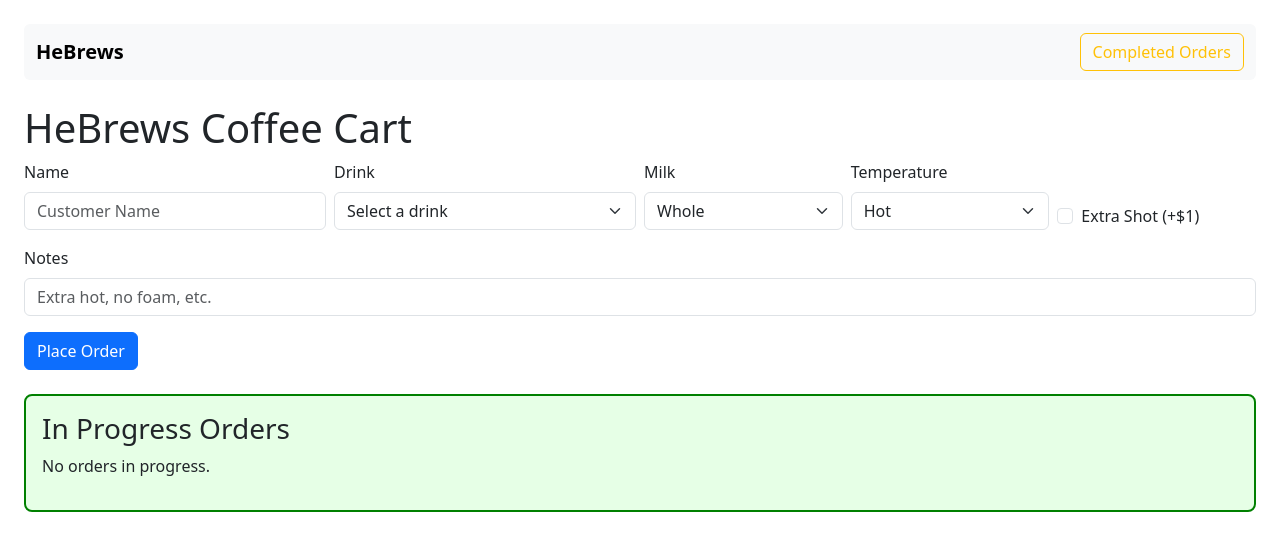
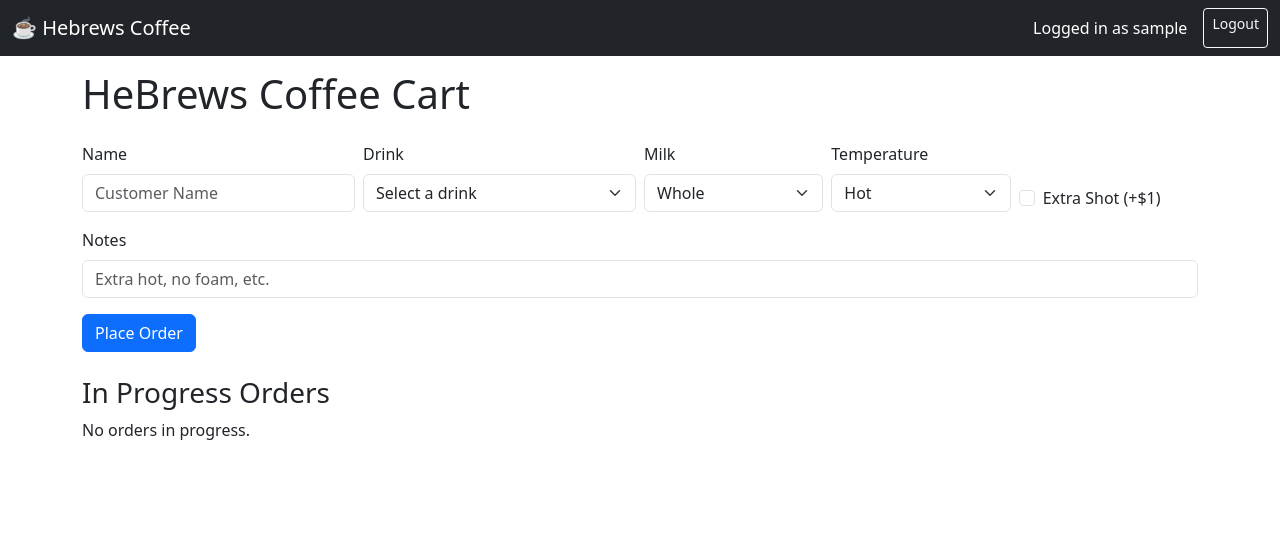
Before and after one commit to kyoussef777/st-marks-fiteer, a Flask app: page / in a window 1280 px wide. Shown: the top 551 px of the page. Run offline with Flask 3, Linux system fonts and the light colour scheme; the visitor is signed in with stand-in values (Sample User, id 1); data that the repository does not hold is empty.

Commit message:
adding logout functionality

```diff
--- /dev/null
+++ b/app/templates/base.html
@@ -0,0 +1,36 @@
+<!DOCTYPE html>
+<html lang="en">
+<head>
+    <meta charset="UTF-8">
+    <title>{% block title %}Hebrews Coffee{% endblock %}</title>
+    <meta name="viewport" content="width=device-width, initial-scale=1">
+    <link href="https://cdn.jsdelivr.net/npm/bootstrap@5.3.3/dist/css/bootstrap.min.css" rel="stylesheet">
+    <style>
+        body {
+            padding-top: 70px;
+        }
+    </style>
+</head>
+<body>
+
+<nav class="navbar navbar-expand-lg navbar-dark bg-dark fixed-top">
+    <div class="container-fluid">
+        <a class="navbar-brand" href="{{ url_for('index') }}">☕ Hebrews Coffee</a>
+        <div class="d-flex">
+            {% if session.get('user') %}
+                <span class="navbar-text text-white me-3">
+                    Logged in as {{ session['user'] }}
+                </span>
+                <a href="{{ url_for('logout') }}" class="btn btn-outline-light btn-sm">Logout</a>
+            {% endif %}
+        </div>
+    </div>
+</nav>
+
+<div class="container">
+    {% block content %}{% endblock %}
+</div>
+
+<script src="https://cdn.jsdelivr.net/npm/bootstrap@5.3.3/dist/js/bootstrap.bundle.min.js"></script>
+</body>
+</html>
--- a/app/templates/index.html
+++ b/app/templates/index.html
@@ -1,26 +1,9 @@
-<!DOCTYPE html>
-<html lang="en">
-<head>
-  <meta charset="UTF-8" />
-  <meta name="viewport" content="width=device-width, initial-scale=1">
-  <title>HeBrews Coffee Cart</title>
-  <link href="https://cdn.jsdelivr.net/npm/bootstrap@5.3.0/dist/css/bootstrap.min.css" rel="stylesheet" />
-  <link href="{{ url_for('static', filename='styles.css') }}" rel="stylesheet" />
+{% extends "base.html" %}
 
-</head>
-<body class="p-4">
-  <nav class="navbar navbar-expand-lg navbar-light bg-light mb-4 rounded">
-    <div class="container-fluid">
-      <a class="navbar-brand" href="{{ url_for('index') }}">
-        <!-- Replace below text with an <img> tag if you have a logo image -->
-        <strong>HeBrews</strong>
-      </a>
-      <div class="d-flex">
-        <a href="{{ url_for('completed_orders') }}" class="btn btn-outline-warning">Completed Orders</a>
-      </div>
-    </div>
-  </nav>
-  <h1>HeBrews Coffee Cart</h1>
+{% block title %}HeBrews Coffee Cart{% endblock %}
+
+{% block content %}
+<h1 class="mb-4">HeBrews Coffee Cart</h1>
 
 <form action="{{ url_for('order') }}" method="post" class="mb-4">
   <div class="row g-2 align-items-end">
@@ -82,6 +65,6 @@
   <h3>In Progress Orders</h3>
   <!-- Orders will be loaded here by refresh.js -->
 </div>
+
 <script src="{{ url_for('static', filename='js/refresh.js') }}"></script>
-</body>
-</html>
+{% endblock %}
```
Also changed, not shown: app/templates/completed.html (+6 -24 lines). Lines whose indentation alone changed are shown as unchanged.
